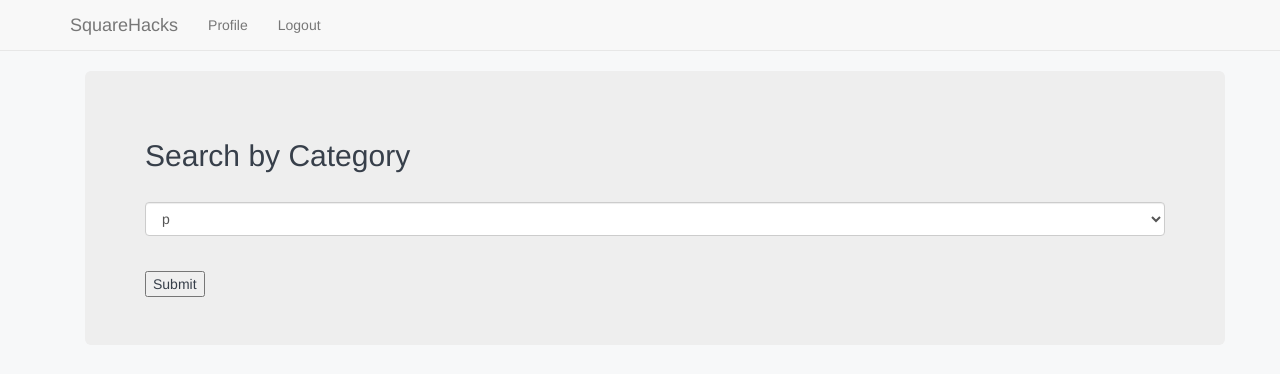
After one commit to agnikumar/summer-hackathon, a Django app: page /dappx/search/ in a window 1280 px wide. The commit adds this page. Shown: the top 374 px of the page. Run offline with Django 3.2, Linux system fonts and the light colour scheme; a user stored in the database is signed in; data comes from the database, SQL or seed files in the repository; both versions use the stored data as it was after the commit; some libraries are stand-ins or nearby versions.

Commit message:
search done

```diff
--- a/djangox/dprojx/dappx/urls.py
+++ b/djangox/dprojx/dappx/urls.py
@@ -12,4 +12,5 @@ urlpatterns=[
     url(r'^transactions/$', views.transactions,name='transactions'),
     url(r'^notes/$', views.notes,name='notes'),
     url(r'^info/$', views.info,name='info'),
+    url(r'^search/$', views.search,name='search'),
 ]
--- a/djangox/dprojx/dappx/views.py
+++ b/djangox/dprojx/dappx/views.py
@@ -35,6 +35,13 @@ def payments(request):
         return render(request, 'dappx/index.html')
     else:
         return render(request, 'dappx/payments.html')
+
+@login_required
+def search(request):
+    vals = Contractor.objects.values_list("categories", flat=True).distinct()
+    values = [x[0] for x in vals]
+    print(values)
+    return render(request, 'dappx/search.html', {'categories': values})
 
 @login_required
 def special(request):
@@ -98,7 +105,7 @@ def info(request):
         client = Client.objects.create(user=user, name=name, state=state, city=city, postal_code=postal_code)
         client.save()
     else:
-        contractor = Contractor.objects.create(user=user, name=name, state=state, city=city, postal_code=postal_code, business_id=business_id, address=address)
+        contractor = Contractor.objects.create(user=user, name=name, state=state, city=city, postal_code=postal_code, business_id=business_id, address=address, stars=0, review_count=0, categories=[])
         contractor.save()
 
     print("Created")
--- a/djangox/dprojx/templates/dappx/base.html
+++ b/djangox/dprojx/templates/dappx/base.html
@@ -40,7 +40,7 @@
             <li><a class="navbar-link" href="{% url 'dappx:transactions' %}">Transactions</a></li>
             {% endif %}
             {% if request.user.groups.all.0.name == 'Client' %}
-              <li><a class="navbar-link" href="{% url 'index' %}">Search</a></li>
+              <li><a class="navbar-link" href="{% url 'dappx:search' %}">Search</a></li>
               <li><a class="navbar-link" href="{% url 'index' %}">Friends</a></li>
               <li><a class="navbar-link" href="{% url 'dappx:payments' %}">Payments</a></li>
             {% endif %}
--- a/djangox/dprojx/templates/dappx/info.html
+++ b/djangox/dprojx/templates/dappx/info.html
@@ -21,7 +21,6 @@
           {% endfor %} <br>
           <input type="submit" name="" value="Submit">
           <input type="hidden" value={{user.username}} name="username">
-          <input type="hidden" value={{user.password}} name="password">
         </form>
     </div>
   </div>
--- /dev/null
+++ b/djangox/dprojx/templates/dappx/search.html
@@ -0,0 +1,24 @@
+{% extends "dappx/base.html" %}
+{% load static %}
+{% block body_block %}
+
+  <div class="container">
+    <div class="jumbotron">
+        <h2>Search by Category</h2><br>
+        <form enctype="multipart/form-data" method="POST" action="{% url 'dappx:search' %}">
+          {% csrf_token %}
+
+  <div class="form-group">
+    <select class="form-control" id="exampleFormControlSelect1">
+      {% for category in categories %}
+      <option>{{category}}</option>
+      {% endfor %}
+    </select>
+  </div>
+          <br>
+          <input type="submit" name="" value="Submit">
+        </form>
+    </div>
+  </div>
+
+{% endblock %}
```
Also changed, not shown: djangox/dprojx/db.sqlite3, 1 other file.
